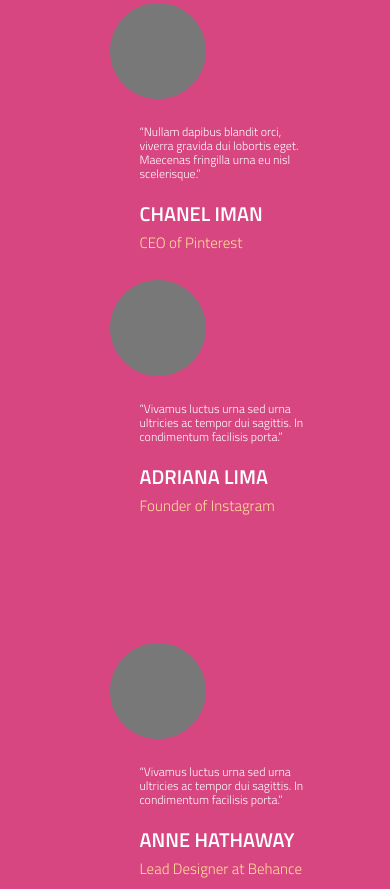
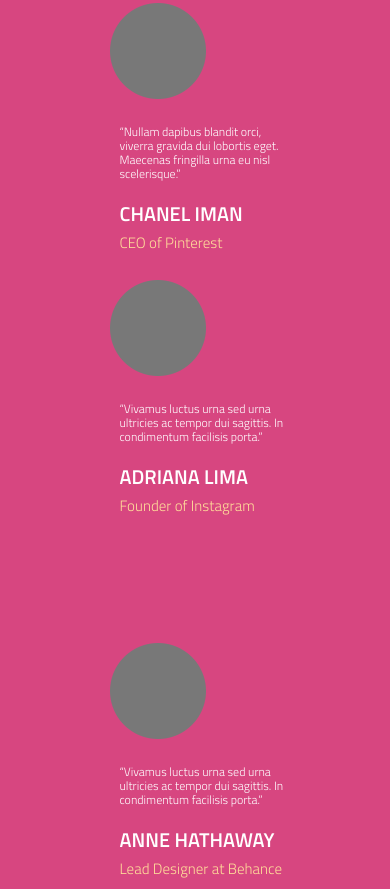
Before and after one commit to fardinahmmad/cuda-landing-page, a plain HTML site: page index.html in a window 390 px wide. Shown: the part 4355-5244 px from the top of the page. Drawn offline with Linux system fonts and the light colour scheme.

Commit message:
Update mobile.css

```diff
--- a/mobile.css
+++ b/mobile.css
@@ -91,7 +91,7 @@
       margin: 20px 0px;
     }
     #review .box-part .box-p{
-      margin: 0px 120px;
+      margin: 0px 100px;
     }
      #portfolio img{
         max-width: 100%;
```
